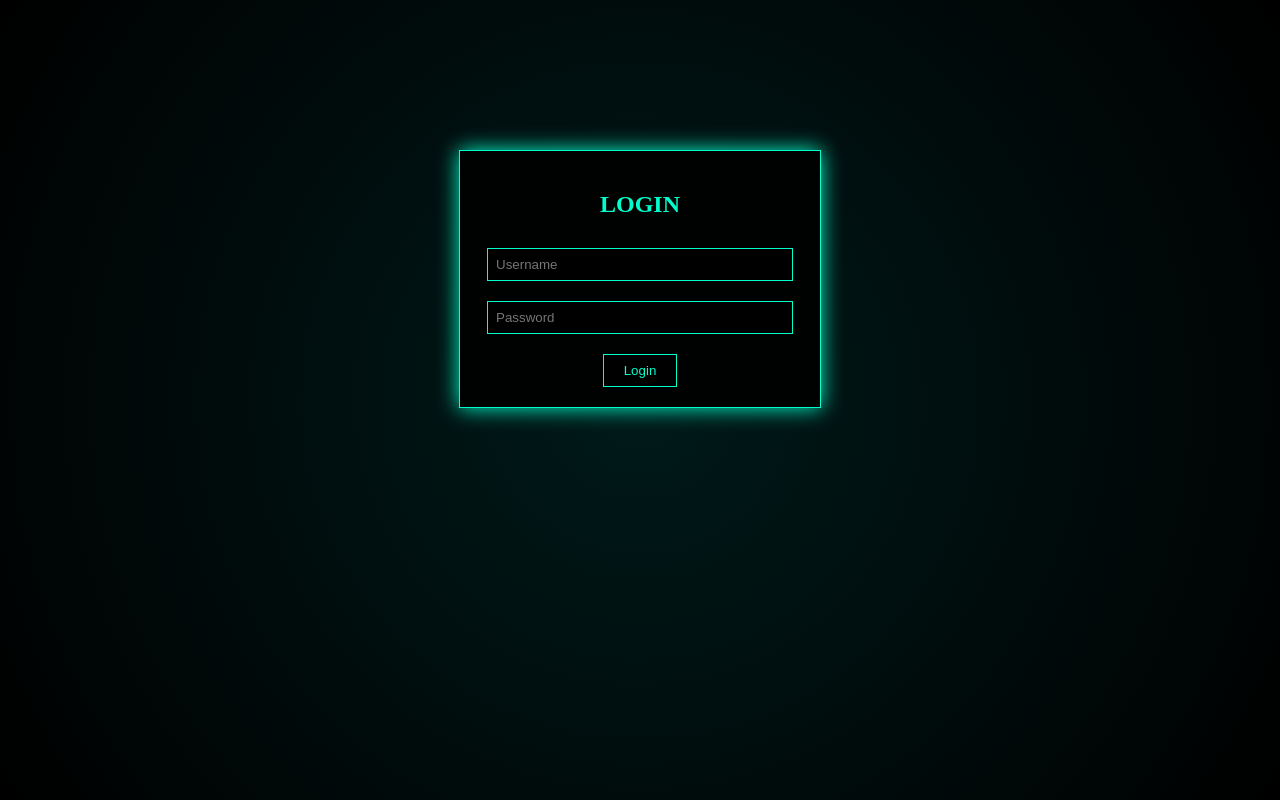
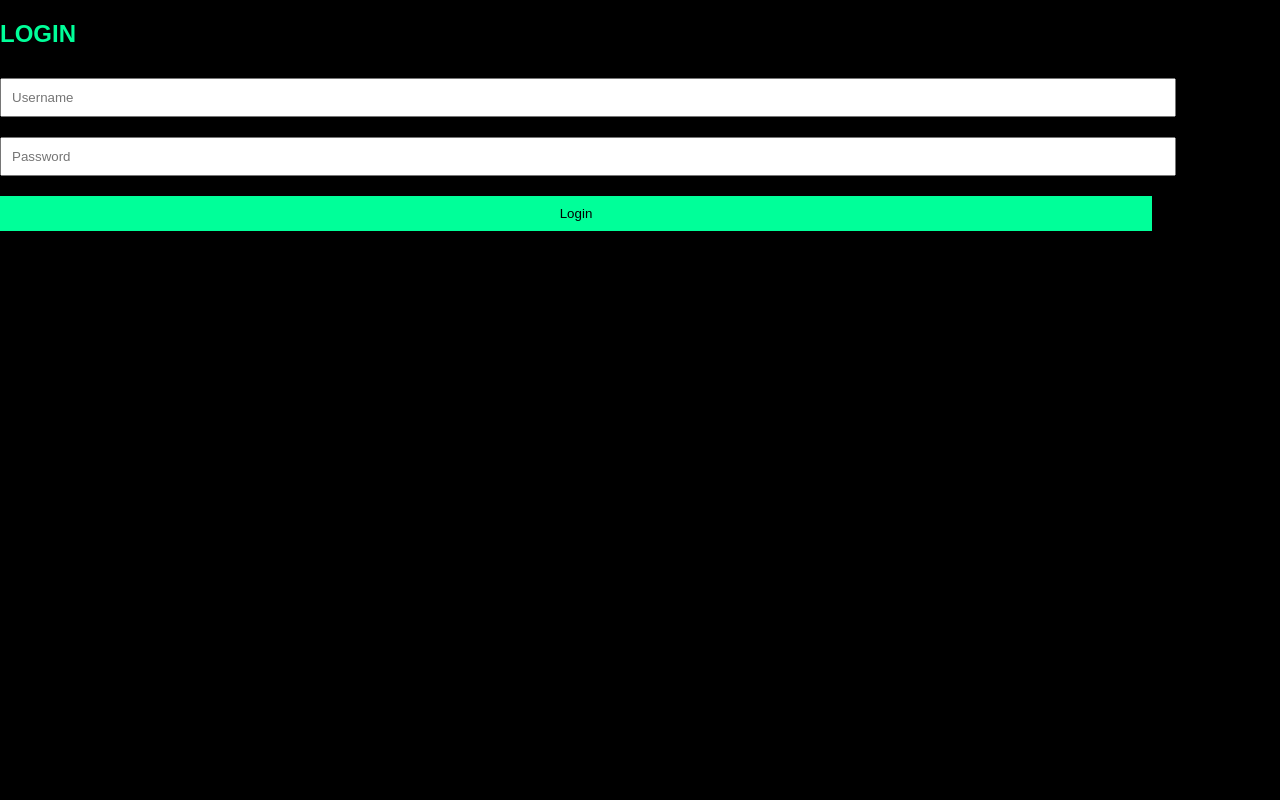
Before and after one commit to Manoj-kumar66/manoj-personal-interface, a Flask app: page / in a window 1280 px wide. Run offline with Flask 3, Linux system fonts and the light colour scheme.

Commit message:
Update style.css

```diff
--- a/static/style.css
+++ b/static/style.css
@@ -1,46 +1,51 @@
-/* background layer */
-.background {
-    position: fixed;
-    inset: 0;
-    background: radial-gradient(circle at center, #001a1a, #000);
-    z-index: 0;   /* VERY IMPORTANT */
+body {
+    margin: 0;
+    font-family: Arial, sans-serif;
+    background: black;
+    color: #00ff99;
+    overflow-x: hidden;
 }
 
-/* login box */
-.login-container {
+/* Matrix canvas */
+#matrix {
+    position: fixed;
+    top: 0;
+    left: 0;
+    z-index: -1;
+}
+
+/* Login box */
+.login-box {
     position: relative;
-    z-index: 5;   /* ABOVE background */
-    width: 320px;
+    z-index: 10;
+    width: 300px;
     margin: 150px auto;
     padding: 20px;
-    background: rgba(0, 0, 0, 0.9);
-    border: 1px solid #00ffcc;
-    box-shadow: 0 0 20px #00ffcc;
+    background: rgba(0, 0, 0, 0.85);
+    border: 1px solid #00ff99;
     text-align: center;
-    color: #00ffcc;
 }
 
-/* inputs */
-.login-container input {
+input, button {
     width: 90%;
-    padding: 8px;
+    padding: 10px;
     margin: 10px 0;
-    background: black;
-    color: #00ffcc;
-    border: 1px solid #00ffcc;
 }
 
-/* login button */
-.login-container button {
-    margin-top: 10px;
-    padding: 8px 20px;
-    background: black;
-    color: #00ffcc;
-    border: 1px solid #00ffcc;
+button {
+    background: #00ff99;
+    border: none;
     cursor: pointer;
 }
 
-.login-container button:hover {
-    background: #00ffcc;
-    color: black;
+/* Dashboard */
+.dashboard {
+    position: relative;
+    z-index: 10;
+    padding: 20px;
 }
+
+a {
+    color: #00ff99;
+    text-decoration: none;
+}
```
